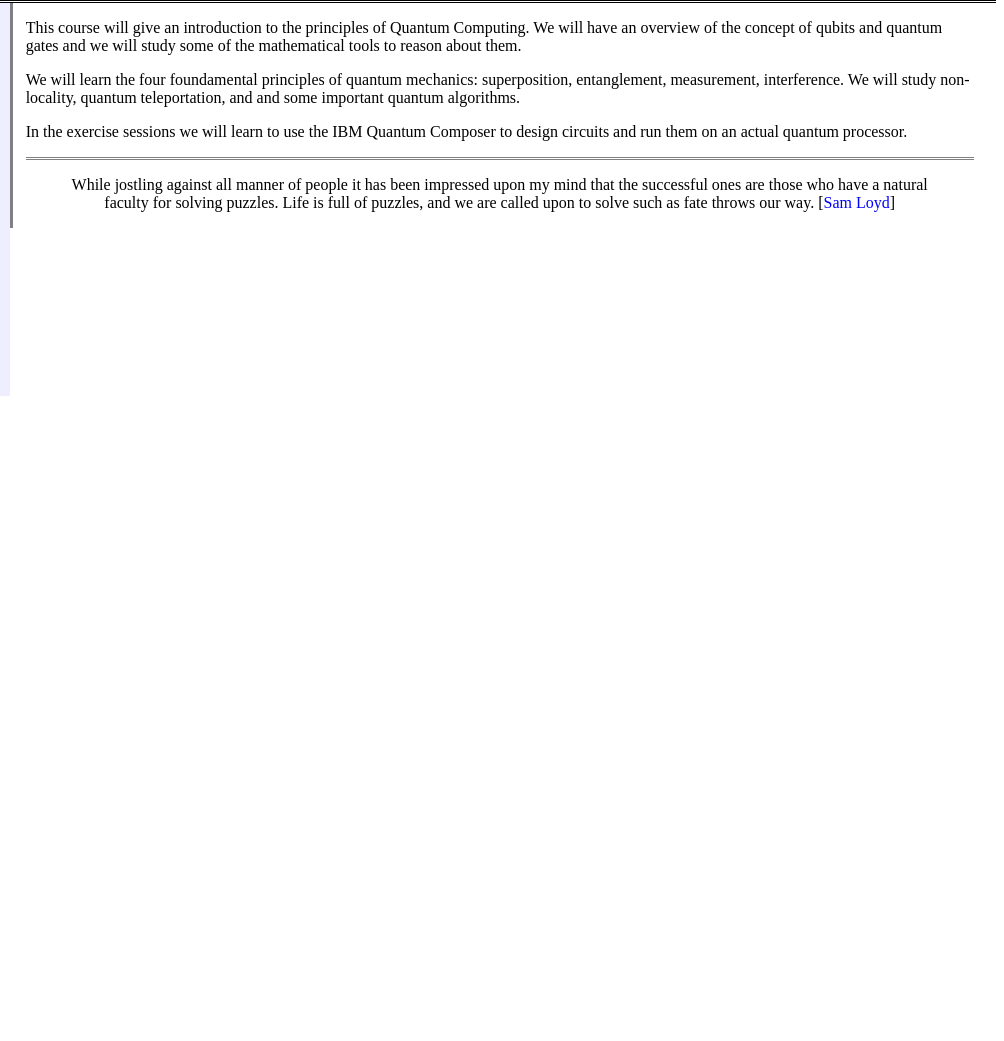
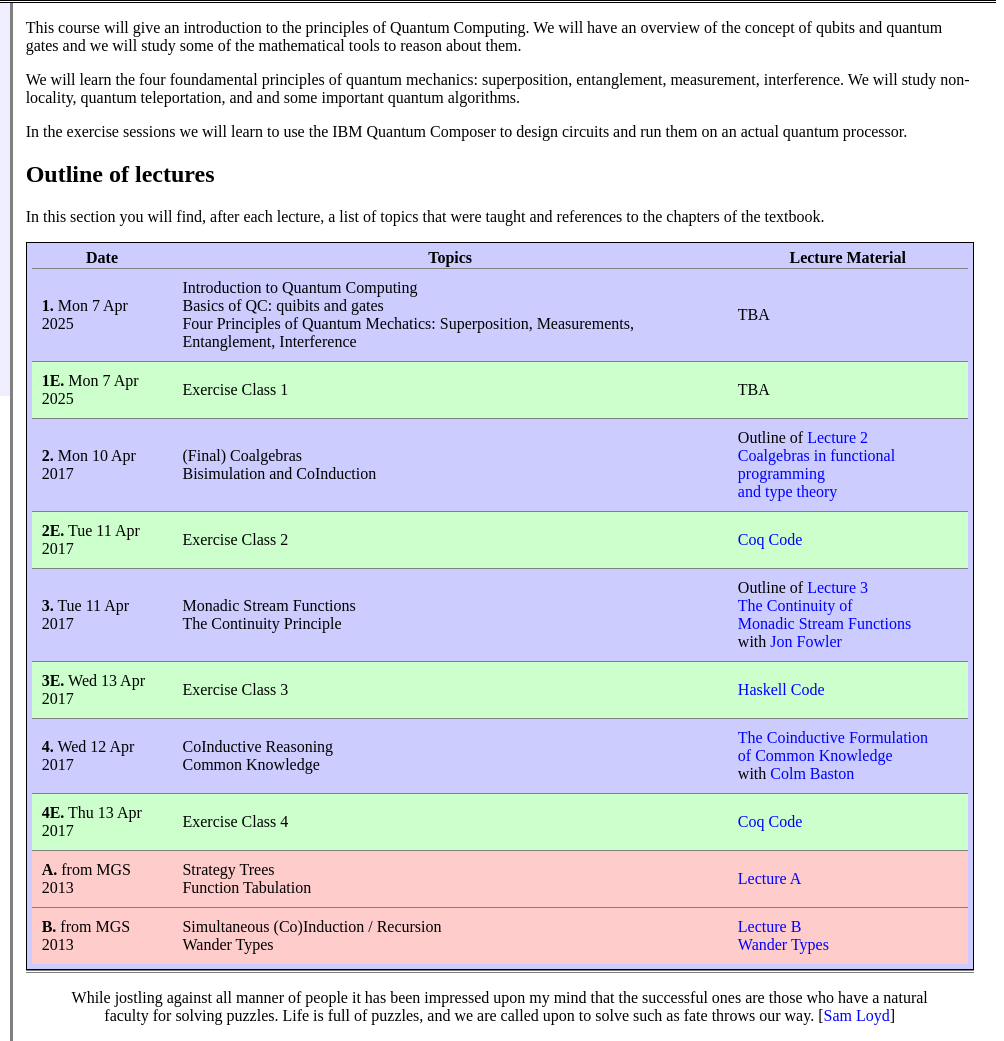
Before and after one commit to venanzio/quantum_computing, a plain HTML site: page index.html in a window 1280 px wide. Shown: the part 148-1189 px from the top of the page, 276-1280 px from the left. Before the commit the page ends 800 px from the top, so only its background shows below. Drawn offline with Linux system fonts and the light colour scheme.

Commit message:
Outline of first lecture

```diff
--- a/index.html
+++ b/index.html
@@ -68,6 +68,95 @@ We will study non-locality, quantum teleportation, and and some important quantu
 </p><p>
 In the exercise sessions we will learn to use the IBM Quantum Composer to design circuits and run them on an actual quantum processor.
 </p>
+<h2>Outline of lectures</h2>
+<p>
+In this section you will find, after each lecture, a list of topics that were taught and references to the chapters of the textbook.
+</p>
+<table>
+<tr>
+<th>Date</th><th>Topics</th><th>Lecture Material</th></tr>
+<tr>
+  <td><strong>1.</strong> Mon 7 Apr 2025</td>
+  <td>Introduction to Quantum Computing<br>
+      Basics of QC: quibits and gates<br>
+      Four Principles of Quantum Mechatics:
+        Superposition, Measurements, Entanglement, Interference
+  </td>
+  <td>TBA<br>
+</tr>
+<tr class="special">
+  <td><strong>1E.</strong> Mon 7 Apr 2025</td>
+  <td>Exercise Class 1
+  </td>
+  <td>TBA</a>
+  </td>
+</tr>
+<tr>
+  <td><strong>2.</strong> Mon 10 Apr 2017</td>
+  <td>(Final) Coalgebras<br>
+      Bisimulation and CoInduction
+  </td>
+  <td>Outline of <a href="mgs2017_lecture2.pdf">Lecture 2</a><br>
+      <a href="../publications/Coalgebras_CMCS_2010.pdf">Coalgebras in functional programming<br> and type theory</a>
+  </td>
+</tr>
+<tr class="special">
+  <td><strong>2E.</strong> Tue 11 Apr 2017</td>
+  <td>Exercise Class 2
+  </td>
+  <td><a href="mgs2017_l2.v">Coq Code</a>
+  </td>
+</tr>
+<tr>
+  <td><strong>3.</strong> Tue 11 Apr 2017</td>
+  <td>Monadic Stream Functions<br>
+      The Continuity Principle
+  </td>
+  <td>Outline of <a href="mgs2017_lecture3.pdf">Lecture 3</a><br>
+      <a href="../publications/monadic_continuity_LICS2017.pdf">The Continuity of<br> Monadic Stream Functions</a><br>
+      with <a href="http://www.cs.nott.ac.uk/~psxjf/">Jon Fowler</a>
+</tr>
+<tr class="special">
+  <td><strong>3E.</strong> Wed 13 Apr 2017</td>
+  <td>Exercise Class 3
+  </td>
+  <td><a href="mgs2017_l3.hs">Haskell Code</a>
+  </td>
+</tr>
+<tr>
+  <td><strong>4.</strong> Wed 12 Apr 2017</td>
+  <td>CoInductive Reasoning<br>
+      Common Knowledge
+  </td>
+  <td><a href="../publications/common_knowledge.pdf">The Coinductive Formulation<br> of Common Knowledge</a><br>
+      with <a href="http://www.cs.nott.ac.uk/~psxcb4/">Colm Baston</a>
+  </td>
+</tr>
+<tr class="special">
+  <td><strong>4E.</strong> Thu 13 Apr 2017</td>
+  <td>Exercise Class 4
+  </td>
+  <td><a href="../publications/common_knowledge.v">Coq Code</a>
+  </td>
+</tr>
+<tr class="none">
+  <td><strong>A.</strong> from MGS 2013</td>
+  <td>Strategy Trees<br>
+      Function Tabulation
+  </td>
+  <td><a href="mgs2017_lectureA.pdf">Lecture A</a>
+  </td>
+</tr>
+<tr class="none">
+  <td><strong>B.</strong> from MGS 2013</td>
+  <td>Simultaneous (Co)Induction / Recursion<br>
+      Wander Types
+  </td>
+  <td><a href="mgs2017_lectureB.pdf">Lecture B</a><br>
+      <a href="../publications/Wander_Types_PI2013.pdf">Wander Types</a>
+  </td>
+</tr>
+</table>
 
 
 <div id="footer">
```
